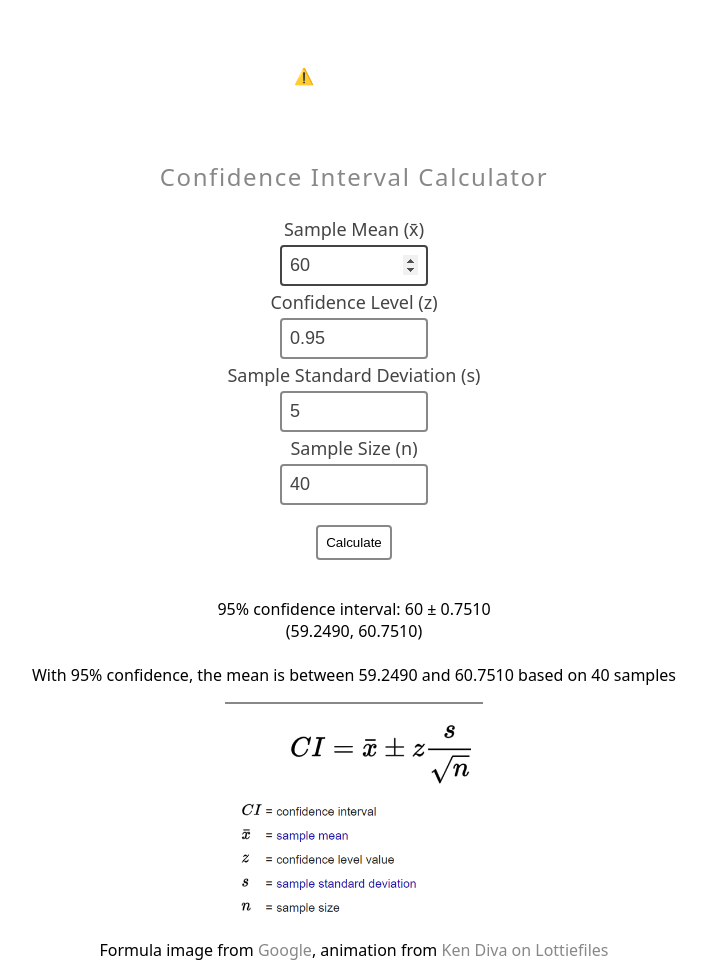
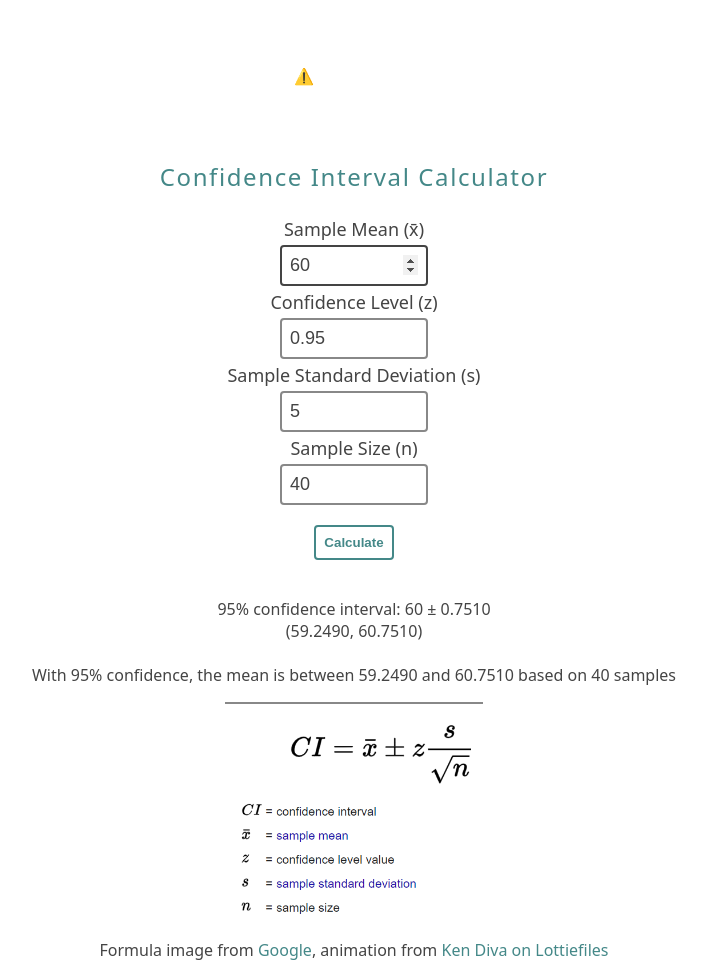
Before and after one commit to justingolden21/confidence-interval-calculator, a plain HTML site: page index.html in a window 1280 px wide. Shown: the whole page, without its empty margins (286-993 px from the left). Drawn offline with nearby package versions, Linux system fonts and the light colour scheme; no server answers.

Commit message:
css updates

```diff
--- a/css/styles.css
+++ b/css/styles.css
@@ -18,15 +18,16 @@ body {
 	font-family: system-ui,-apple-system,'Segoe UI',Roboto,Helvetica,Arial,sans-serif,'Apple Color Emoji','Segoe UI Emoji';
 	text-align: center;
 	margin: 1rem;
+	color: #444;
 }
 h3 {
-	color: #888;
+	color: #488;
 	font-weight: lighter;
 	letter-spacing: 0.1rem;
 	font-size: x-large;
 }
 a {
-	color: #888;
+	color: #488;
 	text-decoration: none;
 }
 a:hover {
@@ -46,22 +47,24 @@ label, input[type=number] {
 	font-size: large;
 }
 input[type=number], button {
-	border: 2px solid #888;
 	border-radius: 0.25rem;
 	margin: 0.25rem;
 	padding: 0.5rem;
 	background-color: transparent;
 }
 input[type=number] {
+	border: 2px solid #888;
 	width: 8rem;
 }
 button {
+	color: #488;
+	border: 2px solid #488;
+	font-weight: bold;
 	cursor: pointer;
 	margin: 1rem auto;
 }
 button:hover {
-	background-color: #444;
-	border-color: #444;
+	background-color: #488;
 	color: #fff;
 }
 input[type=number]:focus, button:focus {
```
